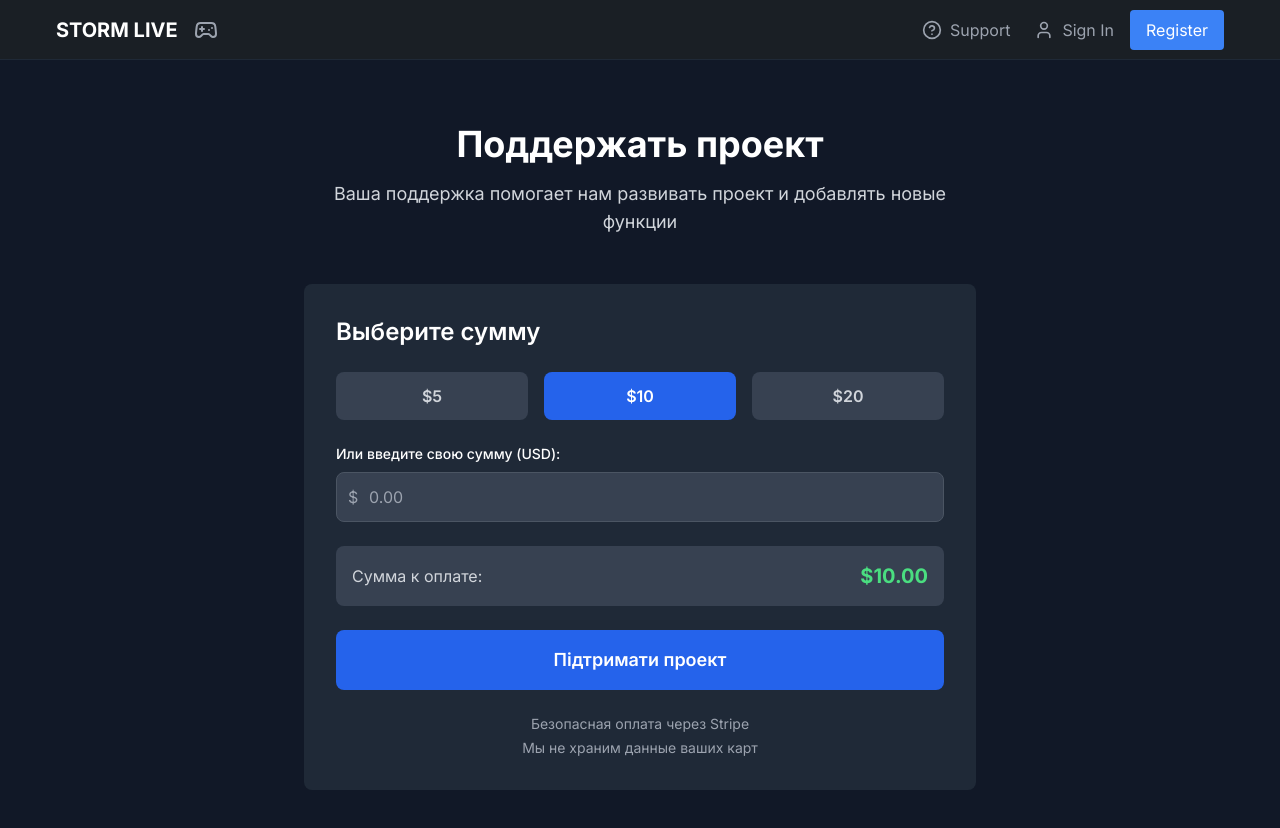
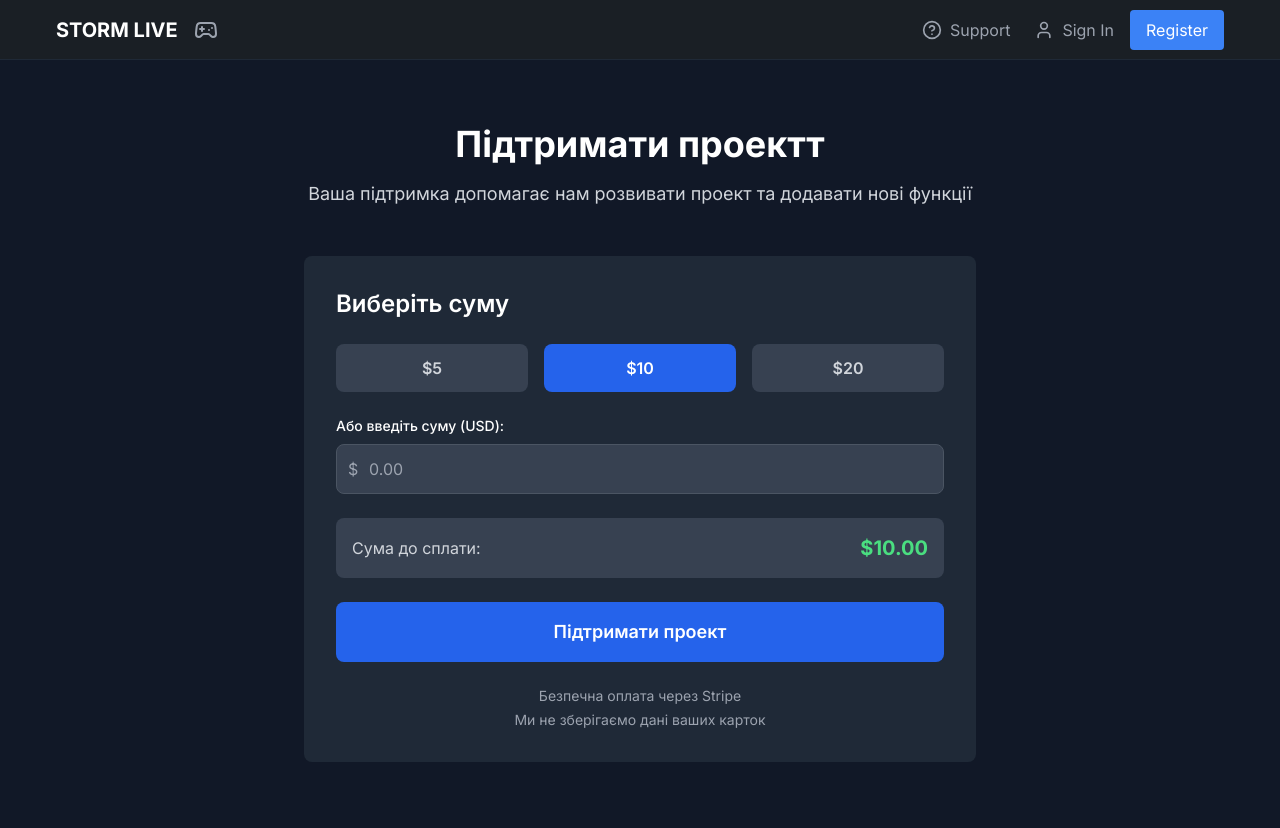
Before and after one commit to mempo1/movie-collection-grid-interface, a Next.js app: page /support in a window 1280 px wide. Shown: the top 828 px of the page. Built offline with nearby package versions, Linux system fonts and the light colour scheme; no server answers.

Commit message:
Update page.tsx

```diff
--- a/src/app/support/page.tsx
+++ b/src/app/support/page.tsx
@@ -79,11 +79,11 @@ export default function SupportPage() {
         // Редирект на Stripe Checkout
         window.location.href = data.url;
       } else {
-        alert(data.error || 'Произошла ошибка при создании платежа');
+        alert(data.error || 'Сталася помилка під час створення платежу');
       }
     } catch (error) {
       console.error('Error creating checkout session:', error);
-      alert('Произошла ошибка при создании платежа');
+      alert('Сталася помилка під час створення платежу');
     } finally {
       setIsLoading(false);
     }
@@ -95,9 +95,9 @@ export default function SupportPage() {
         <div className="max-w-2xl mx-auto">
           {/* Заголовок */}
           <div className="text-center mb-12">
-            <h1 className="text-4xl font-bold mb-4">Поддержать проект</h1>
+            <h1 className="text-4xl font-bold mb-4">Підтримати проектт</h1>
             <p className="text-gray-300 text-lg">
-              Ваша поддержка помогает нам развивать проект и добавлять новые функции
+              Ваша підтримка допомагає нам розвивати проект та додавати нові функції
             </p>
           </div>
 
@@ -116,7 +116,7 @@ export default function SupportPage() {
 
           {/* Выбор суммы */}
           <div className="bg-gray-800 rounded-lg p-8">
-            <h2 className="text-2xl font-semibold mb-6">Выберите сумму</h2>
+            <h2 className="text-2xl font-semibold mb-6">Виберіть суму</h2>
 
             {/* Предустановленные суммы */}
             <div className="grid grid-cols-3 gap-4 mb-6">
@@ -138,7 +138,7 @@ export default function SupportPage() {
             {/* Произвольная сумма */}
             <div className="mb-6">
               <label htmlFor="customAmount" className="block text-sm font-medium mb-2">
-                Или введите свою сумму (USD):
+               Або введіть суму (USD):
               </label>
               <div className="relative">
                 <span className="absolute left-3 top-1/2 transform -translate-y-1/2 text-gray-400">
@@ -160,7 +160,7 @@ export default function SupportPage() {
             {/* Отображение выбранной суммы */}
             <div className="mb-6 p-4 bg-gray-700 rounded-lg">
               <div className="flex justify-between items-center">
-                <span className="text-gray-300">Сумма к оплате:</span>
+                <span className="text-gray-300">Сума до сплати:</span>
                 <span className="text-xl font-bold text-green-400">
                   ${(selectedAmount / 100).toFixed(2)}
                 </span>
@@ -171,7 +171,7 @@ export default function SupportPage() {
             {session?.user && (
               <div className="mb-6 p-4 bg-blue-900/20 border border-blue-700 rounded-lg">
                 <p className="text-blue-300 text-sm">
-                  Вы вошли как: {session.user.email}
+                  Ви увійшли як: {session.user.email}
                 </p>
               </div>
             )}
@@ -191,8 +191,8 @@ export default function SupportPage() {
 
             {/* Информация о безопасности */}
             <div className="mt-6 text-center text-sm text-gray-400">
-              <p>Безопасная оплата через Stripe</p>
-              <p className="mt-1">Мы не храним данные ваших карт</p>
+              <p>Безпечна оплата через Stripe</p>
+              <p className="mt-1">Ми не зберігаємо дані ваших карток</p>
             </div>
           </div>
         </div>
```
